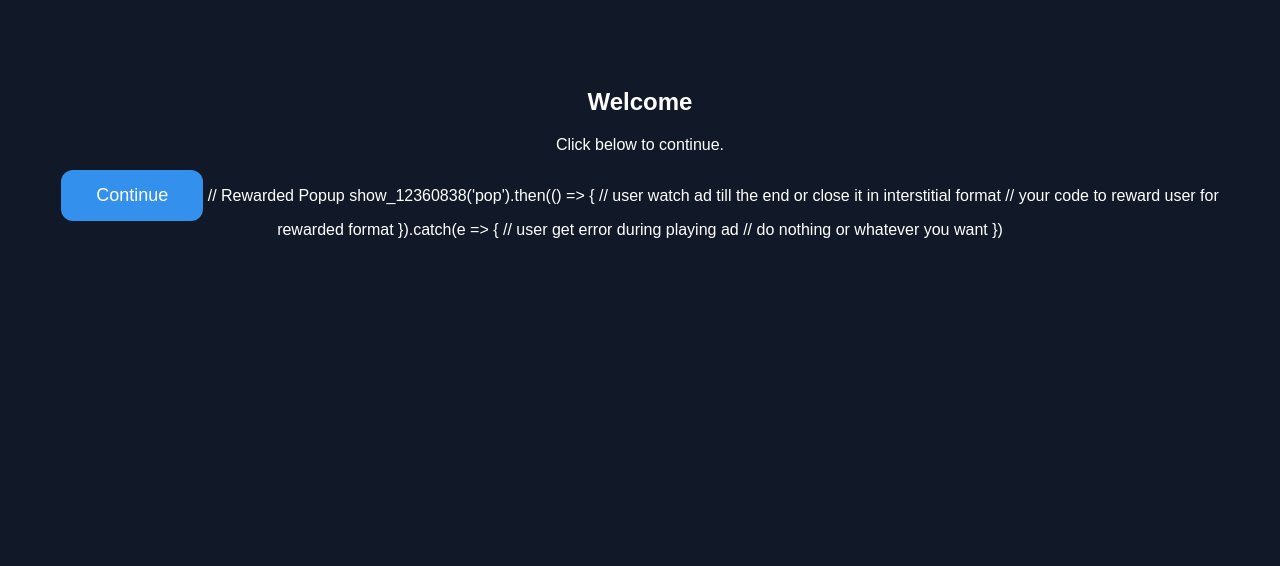
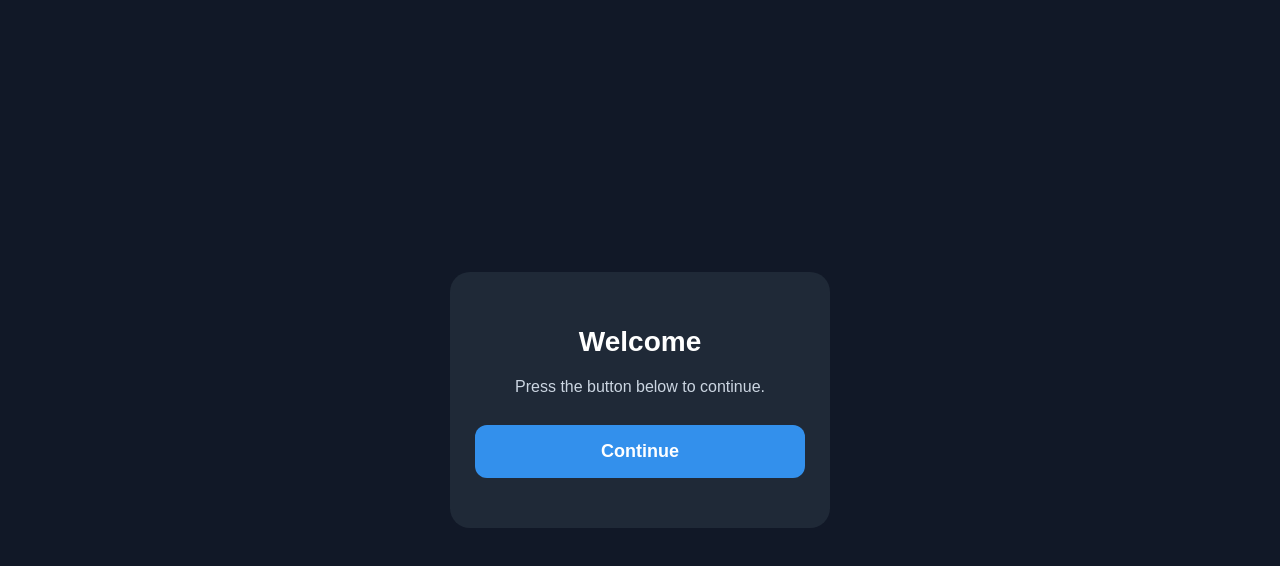
Before and after one commit to hfjdjjgkdkfjg-design/telegram-mini-app, a plain HTML site: page index.html in a window 1280 px wide. Drawn offline with Linux system fonts and the light colour scheme; a script that the page names is missing.

Commit message:
Update index.html

```diff
--- a/index.html
+++ b/index.html
@@ -1,63 +1,129 @@
 <!DOCTYPE html>
-<html>
-    <script src='//libtl.com/sdk.js' data-zone='12360838' data-sdk='show_12360838'></script>
+<html lang="en">
 <head>
     <meta charset="UTF-8">
-  <meta name="viewport" content="width=device-width, initial-scale=1">
-  <title>Access</title>
+    <meta name="viewport" content="width=device-width, initial-scale=1.0">
+    <title>Welcome</title>
 
+    <!-- Telegram Mini App SDK -->
     <script src="https://telegram.org/js/telegram-web-app.js"></script>
 
+    <!-- Monetag SDK -->
+    <script src="https://libtl.com/sdk.js" data-zone="12360838" data-sdk="show_12360838"></script>
+
     <style>
+        * {
+            box-sizing: border-box;
+        }
+
         body {
+            margin: 0;
+            min-height: 100vh;
+            display: flex;
+            align-items: center;
+            justify-content: center;
             background: #111827;
             color: white;
             font-family: Arial, sans-serif;
+            padding: 20px;
+        }
+
+        .container {
+            width: 100%;
+            max-width: 380px;
             text-align: center;
-      padding: 60px 20px;
+            padding: 35px 25px;
+            background: #1f2937;
+            border-radius: 20px;
+        }
+
+        h1 {
+            font-size: 28px;
+            margin-bottom: 12px;
+        }
+
+        p {
+            color: #cbd5e1;
+            line-height: 1.6;
+            margin-bottom: 25px;
         }
 
         button {
+            width: 100%;
+            padding: 16px;
+            border: none;
+            border-radius: 12px;
             background: #3390ec;
             color: white;
-      border: none;
-      padding: 15px 35px;
-      border-radius: 12px;
             font-size: 18px;
+            font-weight: bold;
             cursor: pointer;
+        }
+
+        button:disabled {
+            opacity: 0.7;
+            cursor: wait;
+        }
+
+        #status {
+            margin-top: 15px;
+            font-size: 13px;
+            color: #9ca3af;
         }
     </style>
 </head>
 
 <body>
 
-  <h2>Welcome</h2>
-  <p>Click below to continue.</p>
+    <div class="container">
+        <h1>Welcome</h1>
+        <p>Press the button below to continue.</p>
 
-  <button onclick="continueToLink()">Continue</button>
+        <button id="continueBtn">Continue</button>
+
+        <div id="status"></div>
+    </div>
 
     <script>
+        // Initialize Telegram Mini App
+        if (window.Telegram && window.Telegram.WebApp) {
             Telegram.WebApp.ready();
             Telegram.WebApp.expand();
+        }
 
-    function continueToLink() {
+        // TEST DESTINATION — keep this for now
         const destination = "https://example.com";
+
+        const button = document.getElementById("continueBtn");
+        const status = document.getElementById("status");
+
+        // Prevent multiple clicks
+        let processing = false;
+
+        button.addEventListener("click", async function () {
+            if (processing) return;
+
+            processing = true;
+            button.disabled = true;
+            status.textContent = "Opening...";
+
+            try {
+                // Check Monetag SDK
+                if (typeof window.show_12360838 !== "function") {
+                    throw new Error("Monetag SDK is not loaded.");
+                }
+
+                // Open Monetag Rewarded Popup
+                await window.show_12360838({ type: "pop" });
+
+            } catch (error) {
+                console.error("Monetag error:", error);
+            }
+
+            // Continue even if the ad fails
             window.location.href = destination;
-    }
+        });
     </script>
-
-
-// Rewarded Popup
-
-show_12360838('pop').then(() => {
-    // user watch ad till the end or close it in interstitial format
-    // your code to reward user for rewarded format
-}).catch(e => {
-    // user get error during playing ad
-    // do nothing or whatever you want
-})
-
-
 
 </body>
 </html>
```
Lines whose indentation alone changed are shown as unchanged.
